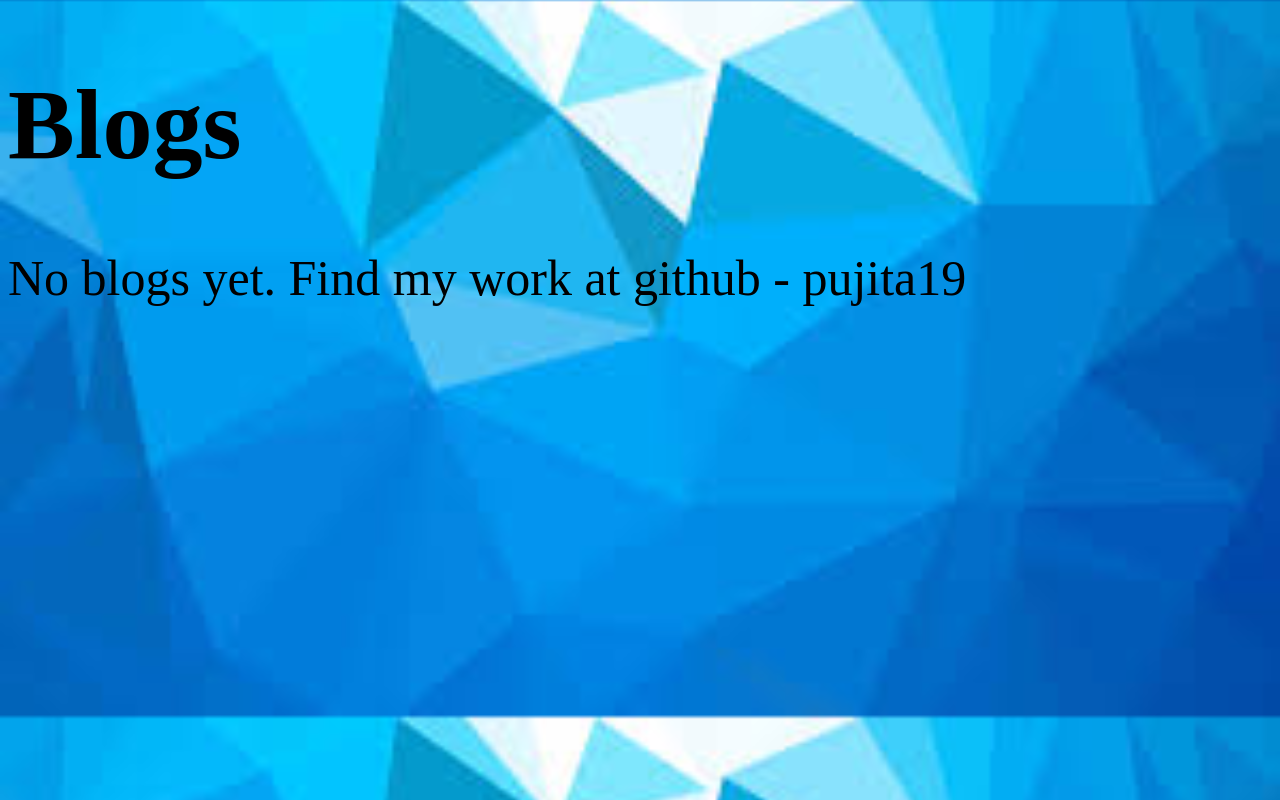
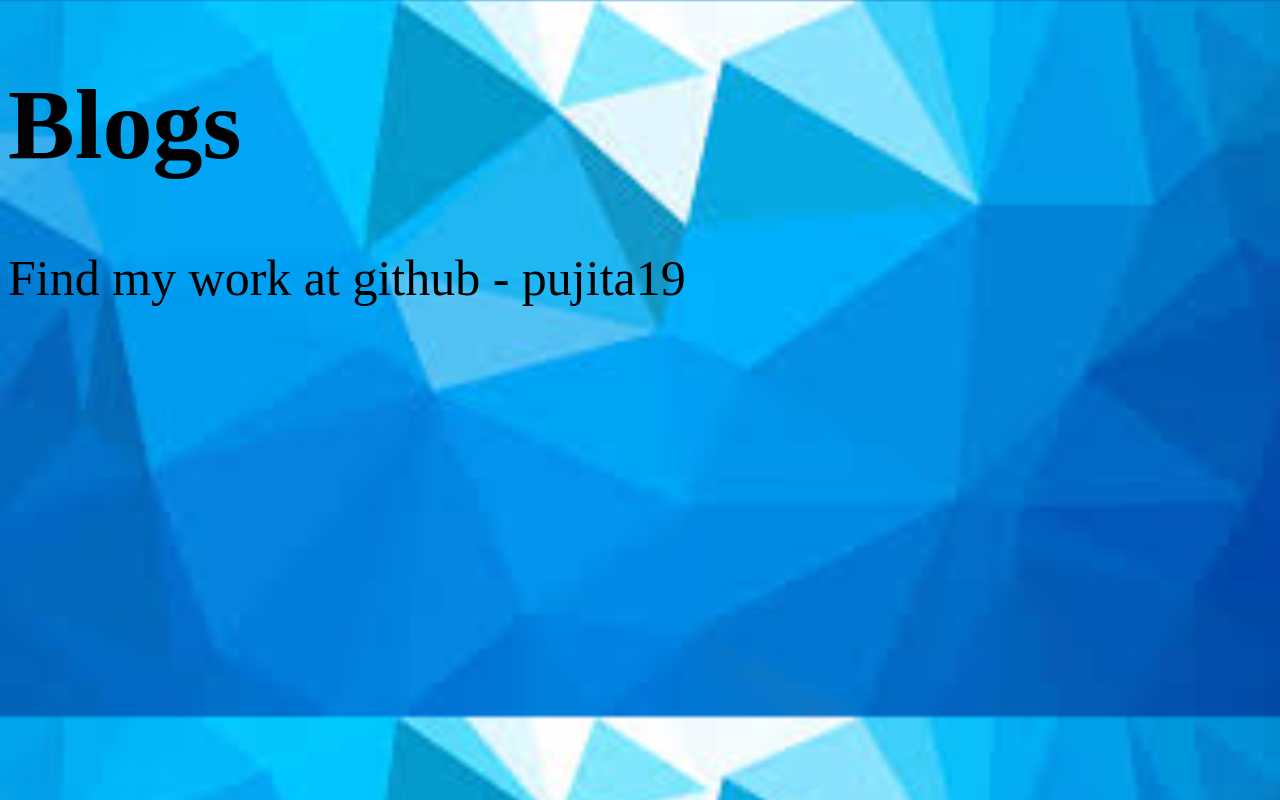
Before and after one commit to pujita19/About_me, a plain HTML site: page Blogs.html in a window 1280 px wide. Drawn offline with Linux system fonts and the light colour scheme.

Commit message:
Update Blogs.html

```diff
--- a/Blogs.html
+++ b/Blogs.html
@@ -18,7 +18,7 @@
 <body>
 		<div class="Blogs"><h1>Blogs</h1></div>
 		<div class="content"><p>
-			No blogs yet.
+
 			Find my work at github - pujita19
 		</p></div>
 </body>
```
